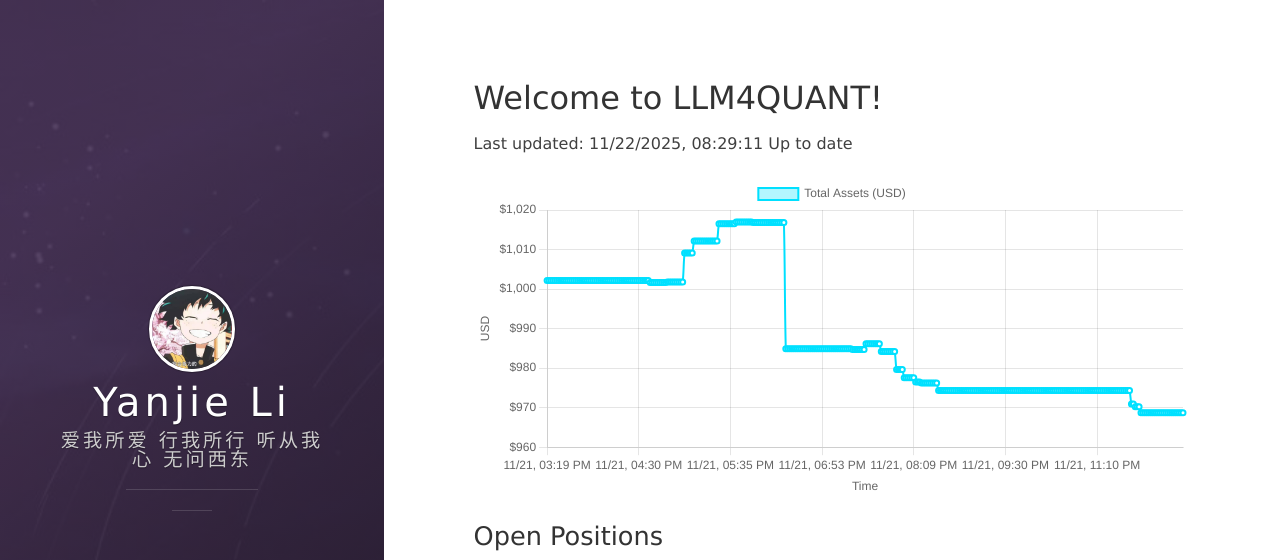
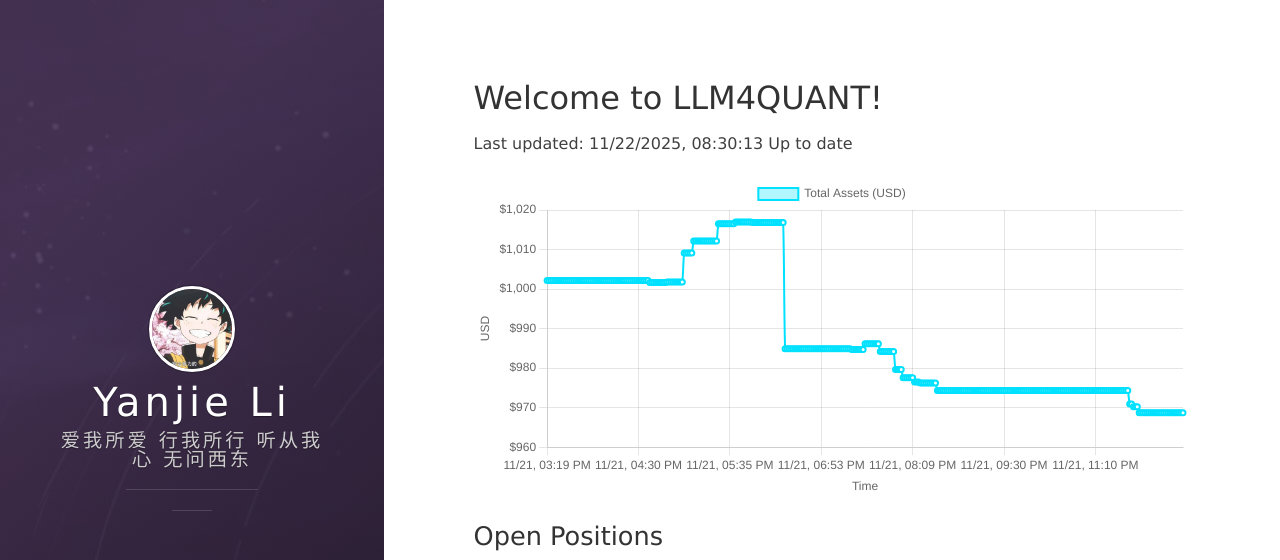
Before and after one commit to leeyegy/leeyegy.github.io, a Jekyll site: the page built from live-trading.html, in a window 1280 px wide and 1026 px high. Shown: the top 560 px of the window. Built offline with Jekyll 4.4.1, drawn with Linux system fonts in a browser that asks for light colours; nearby versions of some CDN libraries.

Commit message:
AccountMonitor: update balance history 2025-11-22T16:30:13+08:00

```diff
--- a/assets/data/binance/balance-history.json
+++ b/assets/data/binance/balance-history.json
@@ -1,5 +1,5 @@
 {
-  "generatedAt": "2025-11-22T16:29:11+08:00",
+  "generatedAt": "2025-11-22T16:30:13+08:00",
   "asset": "total_usd_value",
   "history": [
     {
@@ -1337,6 +1337,10 @@
     {
       "timestamp": "2025-11-22T16:29:11+08:00",
       "totalUsd": 968.69074819
+    },
+    {
+      "timestamp": "2025-11-22T16:30:13+08:00",
+      "totalUsd": 968.69074819
     }
   ]
 }
```
